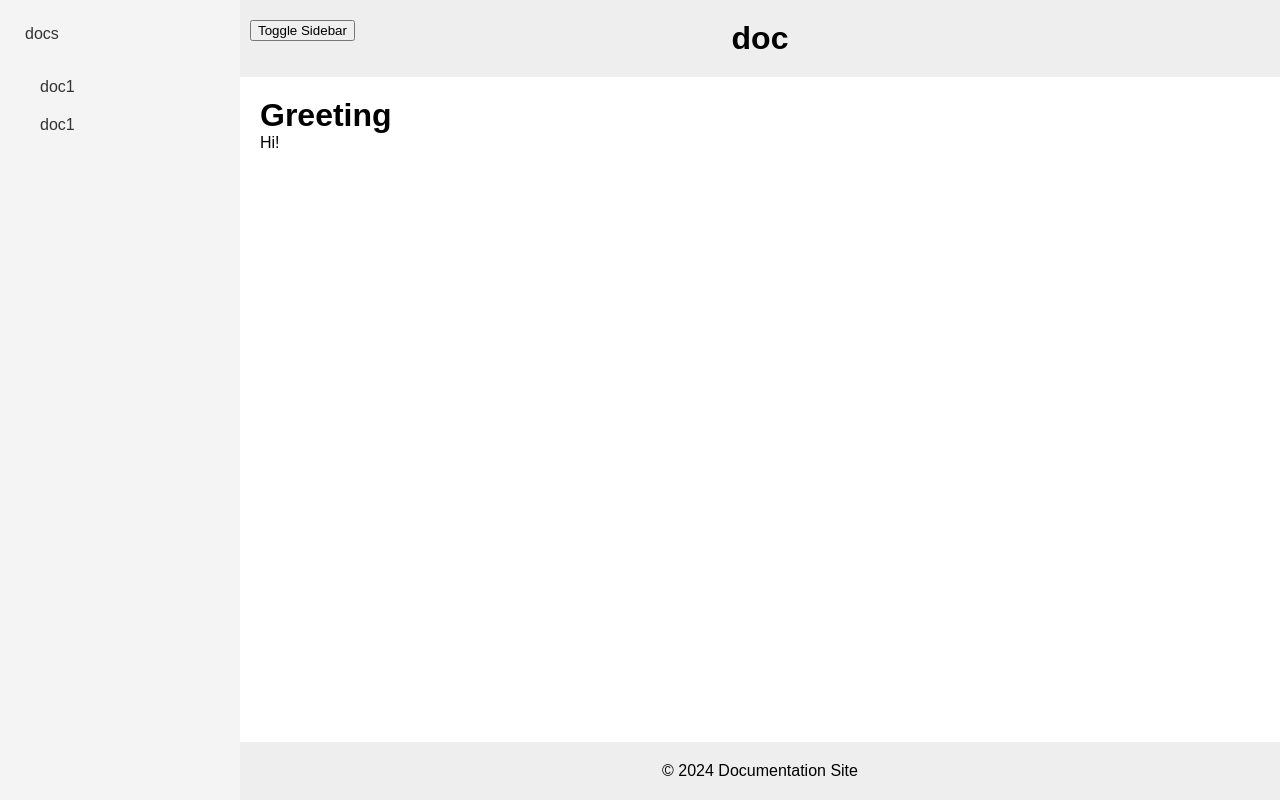
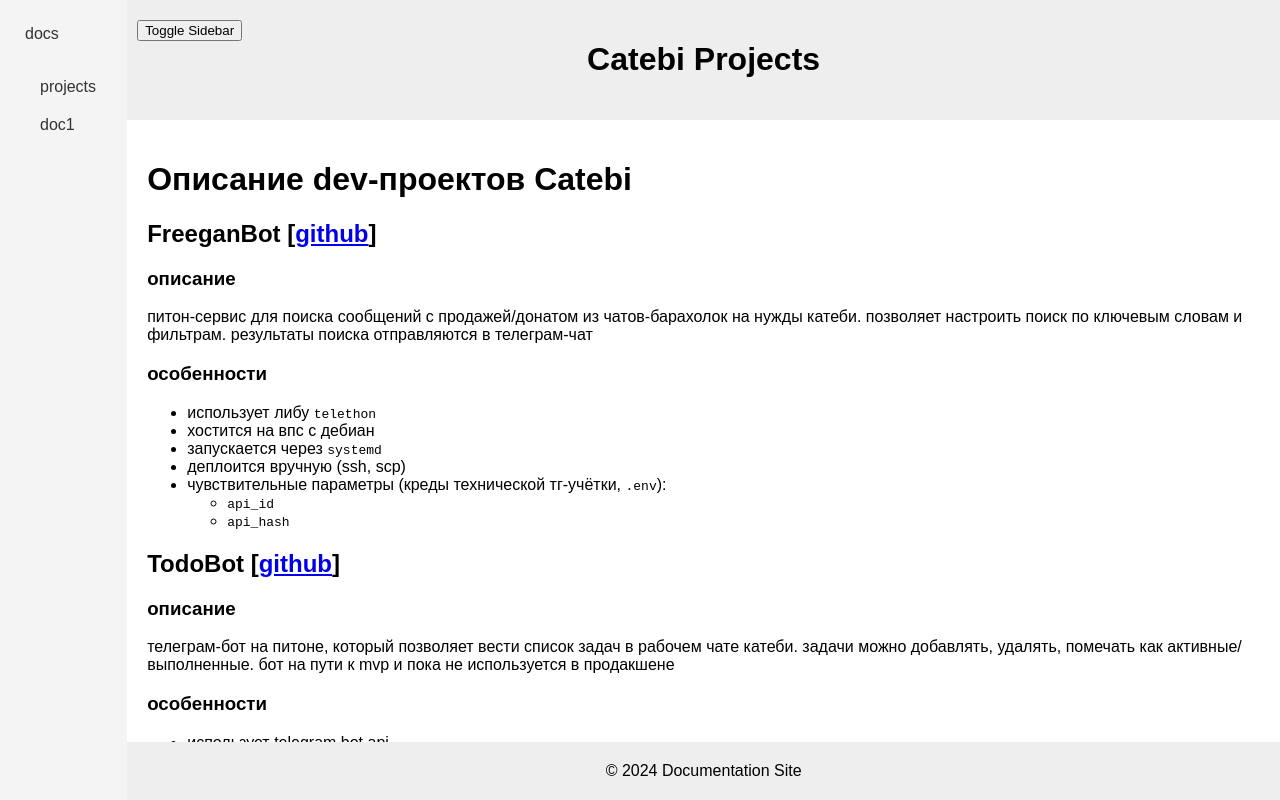
Before and after one commit to catebi/docs, an Eleventy site: page src/technical/doc1.md in a window 1280 px wide. Built offline with nearby package versions, Linux system fonts and the light colour scheme; Eleventy itself is replaced by a stand-in of ours; files that its build step writes are made by us from their sources.

Commit message:
feat: add actual docs

```diff
--- a/src/css/style.css
+++ b/src/css/style.css
@@ -56,6 +56,12 @@ body, h1, h2, p, ul, li {
     transition: margin-left 0.3s ease; /* Smooth transition for content adjustment */
 }
 
+.content :is(h1, h2, p, ul, li) {
+    margin: revert;
+    padding: revert;
+    list-style: revert;
+}
+
 .content__header, .content__footer {
     padding: 20px;
     background: #eee;
--- a/src/technical/doc1.md
+++ b/src/technical/doc1.md
@@ -1,9 +1,63 @@
 ---
-title: "doc"
+title: "Catebi Projects"
 eleventyNavigation:
-  key: doc1
+  key: projects
   parent: docs
 ---
-# Greeting
+# Описание dev-проектов Catebi
 
-Hi!
+## FreeganBot [[github](https://github.com/catebi/FreeganBot)]
+
+### описание
+
+питон-сервис для поиска сообщений с продажей/донатом из чатов-барахолок на нужды катеби. позволяет настроить поиск по ключевым словам и фильтрам. результаты поиска отправляются в телеграм-чат
+
+### особенности
+
+- использует либу `telethon`
+- хостится на впс с дебиан
+- запускается через `systemd`
+- деплоится вручную (ssh, scp)
+- чувствительные параметры (креды технической тг-учётки, `.env`):
+  - `api_id`
+  - `api_hash`
+
+## TodoBot [[github](https://github.com/catebi/TodoBot)]
+
+### описание
+
+телеграм-бот на питоне, который позволяет вести список задач в рабочем чате катеби. задачи можно добавлять, удалять, помечать как активные/выполненные. бот на пути к mvp и пока не используется в продакшене
+
+### особенности
+
+- использует telegram bot api
+- хостится на впс с дебиан
+- запускается через `systemd`
+- деплоится вручную (ssh, scp)
+- чувствительные параметры (`.env`):
+  - telegram bot token
+
+## SchedulerBot [приватный репозиторий вне catebi]
+
+### описание
+телеграм-бот на котлине, который позволяет планировать дежурства в котодоме. сейчас существует две версии этого бота: текущая и новая (использует Catebi.Api). по основым особенностям бота лучше подскажет его автора — Тихон. с ним попробуем устроить созвон на этой неделе
+
+### особенности
+- хостится на впс с дебиан
+- запускается через `systemd`
+- деплоится вручную (ssh, scp)
+
+## Catebi.Api [[github](https://github.com/catebi/Catebi.Api)]
+
+### описание
+вебапи на .net core для нужд катеби. пока используется для хранение статистики по стерилизованным кошкам и базовой ролевой модели. планируется более широкое использование под другие запросы
+
+### особенности
+- хостится на впс с дебиан в докере
+- использует образ инстанса postgre в докере
+- sql-скрипты накатываются вручную
+- деплоится вручную (ssh, scp)
+- запускается через `docker-compose`
+- чувствительные данные:
+  - строка подключения к базе данных
+  - креды для доступа к ноушену катеби
```
